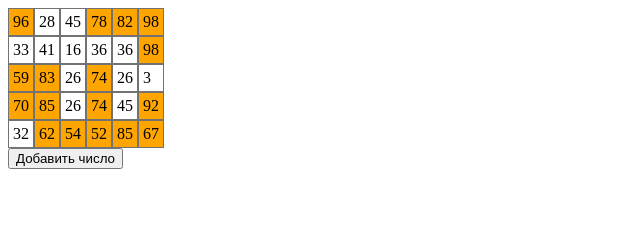
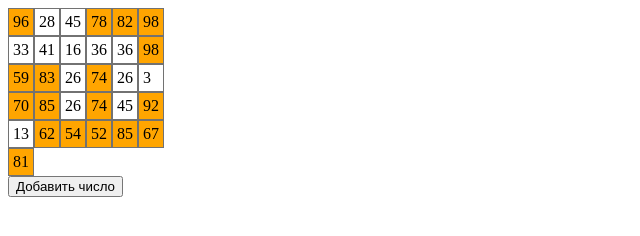
Before and after one commit to kostdk/JS_kt1, a plain HTML site: page index.html in a window 1280 px wide. Both pictures are taken after a click on the button "Добавить число". Shown: the whole page, without its empty margins (0-640 px from the left). Drawn offline with Linux system fonts and the light colour scheme.

Commit message:
new dutton func

```diff
--- a/index.html
+++ b/index.html
@@ -9,6 +9,8 @@
 </head>
 <body>
     <div id="table"></div>
+    <div id ="button"></div>
     <script src="./script.js"></script>
+
 </body>
 </html>
--- a/script.js
+++ b/script.js
@@ -8,6 +8,7 @@ console.log(arr)
 
 
 let div_table = document.querySelector('#table');
+let div_button = document.querySelector('#button')
 
 for (let i = 0; i < 5; i++) {
 
@@ -36,17 +37,46 @@ fill()
 
 let btn = document.createElement('button')
 btn.innerText = 'Добавить число'
-div_table.append(btn)
+div_button.appendChild(btn)
 
 btn.onclick = foo
 
 function foo(){
     let elems = document.querySelectorAll('td')
-    let random_index = Math.floor(Math.random() * elems.length)
+    console.log(elems)
     let random_value = Math.floor(Math.random() * 100)
-    elems[random_index].innerText = random_value
-    elems[random_index].style.backgroundColor = ''
-    if (random_value >= 50){
-        elems[random_index].style.backgroundColor = 'orange'
+    if (elems.length % 6 == 0){
+        new_row = document.createElement('tr')
+        table.appendChild(new_row)
+        new_cell = document.createElement('td')
+        table.appendChild(new_cell)
+        elems = document.querySelectorAll('td')
+        elems[elems.length-1].innerText = random_value
+        if (random_value >=50){
+            elems[elems.length-1].style.backgroundColor = "orange"
+        }
+    }
+    else {
+        let x = (elems.length % 6)
+        console.log(x)
+        new_cell = document.createElement('td')
+        table.appendChild(new_cell)
+        elems = document.querySelectorAll('td')
+        elems[elems.length-1].innerText = random_value
+        if (random_value >=50){
+            elems[elems.length-1].style.backgroundColor = "orange"
+        }
     }
 }
+
+    // let random_value = Math.floor(Math.random() * 100)
+    // var str = document.querySelector('#table');
+    // var add = str.insertRow(-1);
+    // //add.insertCell(0);
+    // var addTr = document.createElement("tr");
+    // var addTd = document.createElement("td");
+    // addTd.innerHTML=random_value;
+    // addTr.appendChild(addTd);
+    // str.appendChild(addTr);
+
+    // }
```
